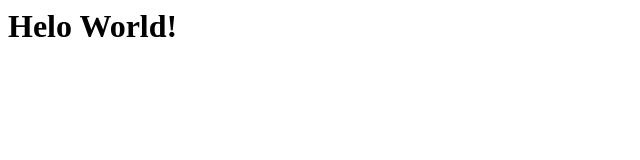
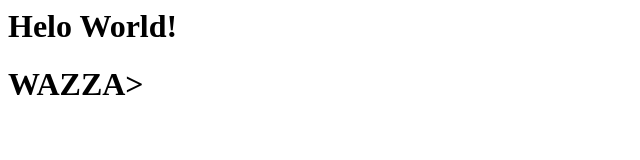
Before and after one commit to pcatcher/test, a plain HTML site: page index.html in a window 1280 px wide. Shown: the whole page, without its empty margins (0-640 px from the left). Drawn offline with Linux system fonts and the light colour scheme.

Commit message:
Example second commit

```diff
--- a/index.html
+++ b/index.html
@@ -5,5 +5,6 @@
 
 	<body>
 		<h1>Helo World!</h1>
+		<h1>WAZZA>
 	</body>
 </html>
```
